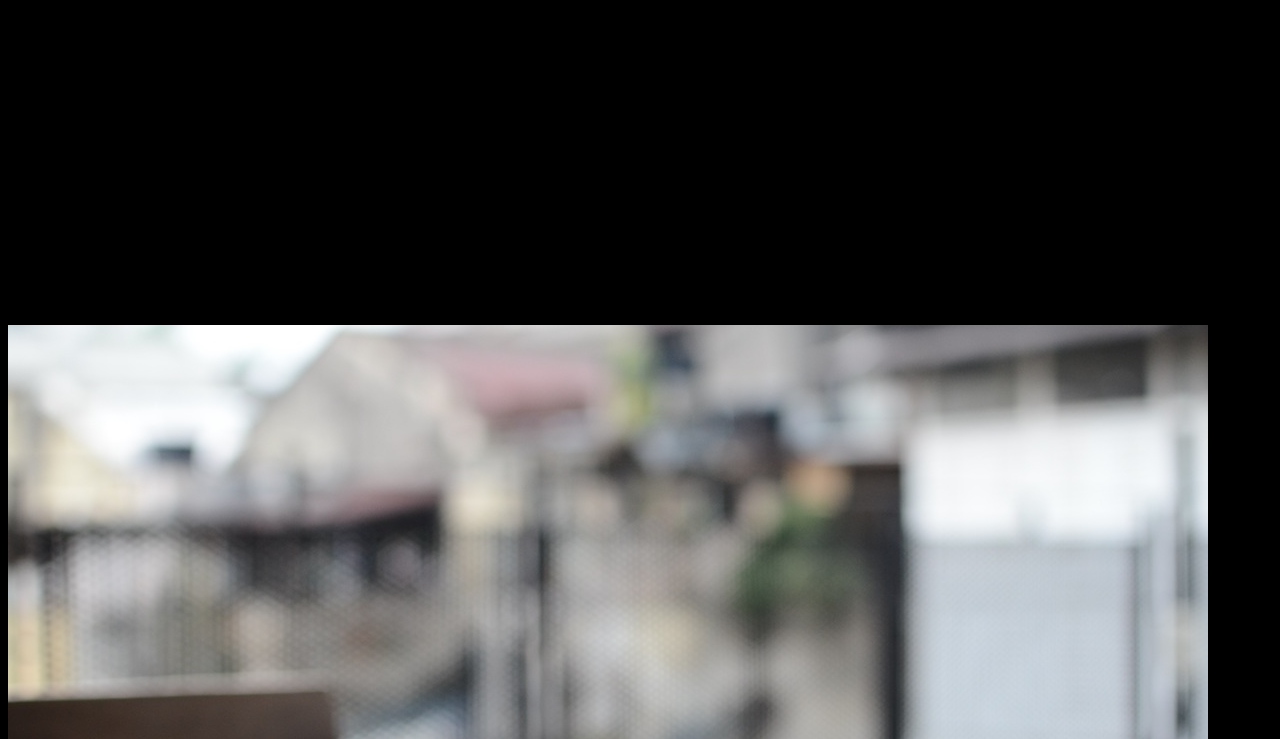
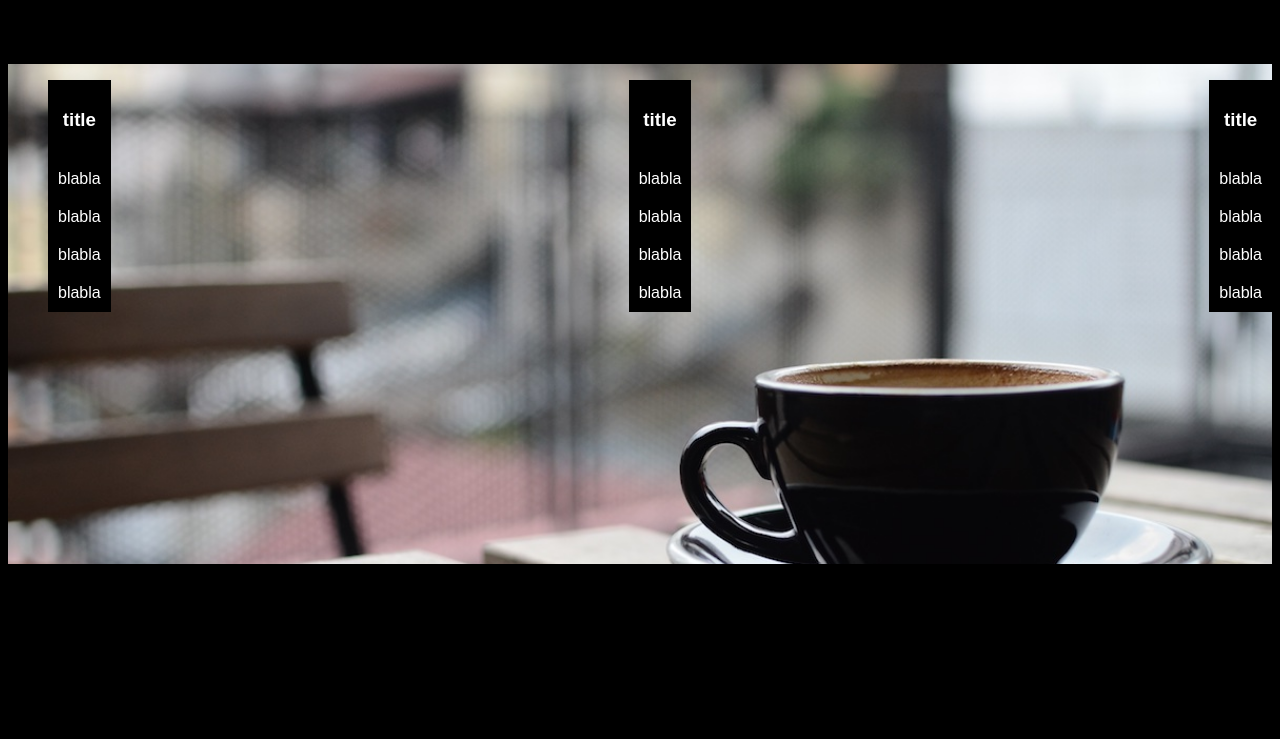
Before and after one commit to PeyHunter/Codeacademy-flexbox, a plain HTML site: page index.html in a window 1280 px wide. Shown: the part 1500-2239 px from the top of the page. After the commit the page ends 2170 px from the top, so only its background shows below. Drawn offline with Linux system fonts and the light colour scheme.

Commit message:
Working on Location section

```diff
--- a/index.html
+++ b/index.html
@@ -79,33 +79,35 @@
 
       <section class="locations">
         <h1>Locations</h1>
+        <div class="box-wrapper">
           <div class="box">
             <ul>
-            <li><h3>title</h3></li>
-            <li>blabla</li>
-            <li>blabla</li>
-            <li>blabla</li>
-            <li>blabla</li>
+              <li class="box-text"><h3>title</h3></li>
+              <li class="box-text">blabla</li>
+              <li class="box-text">blabla</li>
+              <li class="box-text" i>blabla</li>
+              <li class="box-text">blabla</li>
             </ul>
           </div>
           <div class="box">
             <ul>
-            <li><h3>title</h3></li>
-            <li>blabla</li>
-            <li>blabla</li>
-            <li>blabla</li>
-            <li>blabla</li>
+              <li class="box-text"><h3>title</h3></li>
+              <li class="box-text">blabla</li>
+              <li class="box-text">blabla</li>
+              <li class="box-text">blabla</li>
+              <li class="box-text">blabla</li>
             </ul>
           </div>
-        <img src="./src/img-locations-background.jpg" alt="" />
+
           <div class="box">
             <ul>
-            <li><h3>title</h3></li>
-            <li>blabla</li>
-            <li>blabla</li>
-            <li>blabla</li>
-            <li>blabla</li>
+              <li class="box-text"><h3>title</h3></li>
+              <li class="box-text">blabla</li>
+              <li class="box-text">blabla</li>
+              <li class="box-text">blabla</li>
+              <li class="box-text">blabla</li>
             </ul>
+          </div>
         </div>
       </section>
 
--- a/styles.css
+++ b/styles.css
@@ -77,8 +77,26 @@ align-items: center;
     display: flex;
     justify-content: center ;
     margin: 10px;
+}
 
 
 
+.box-wrapper {
+    background-image: url(./src/img-locations-background.jpg);
+    background-repeat: no-repeat;
+    background-size: cover;
+    height: 500px;
+    background-position: center;
+    display: flex;
+    justify-content: space-between;
+}
 
+
+.box-text {
+    background-color: black;
+    align-items: space-around;
+    color: white;
+    padding: 10px;
+    text-align: center;
+    list-style: none;
 }
```
Lines whose indentation alone changed are shown as unchanged.
